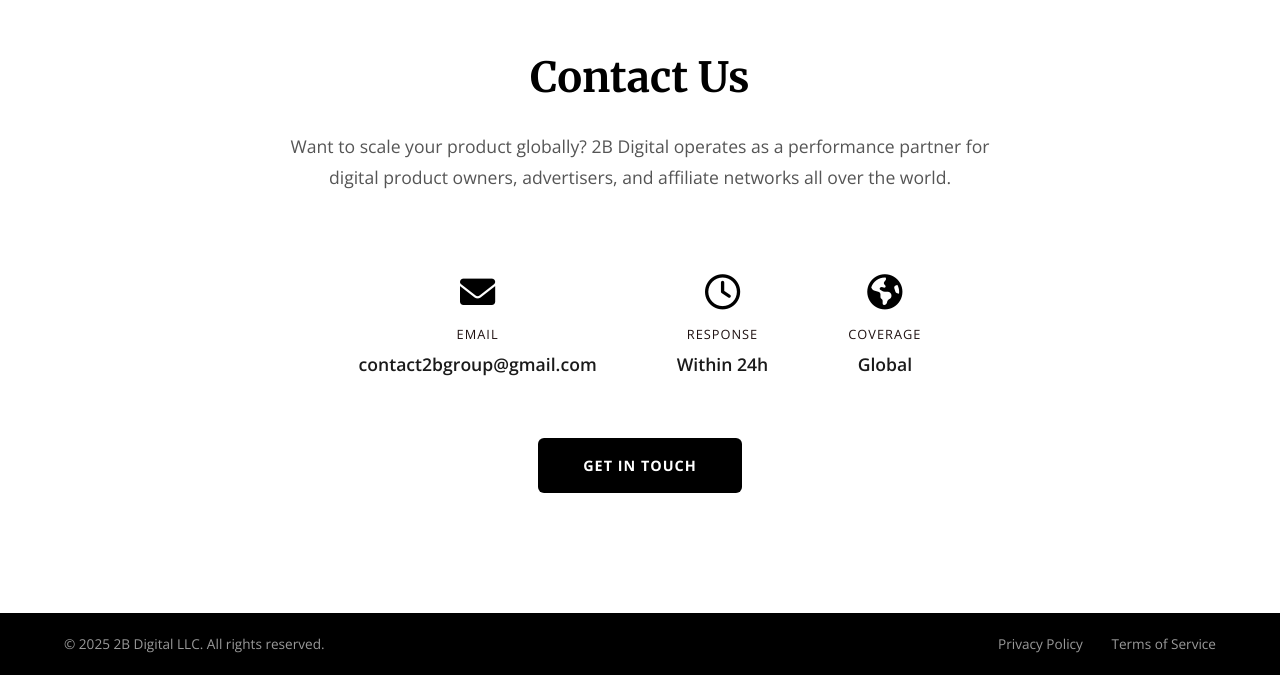
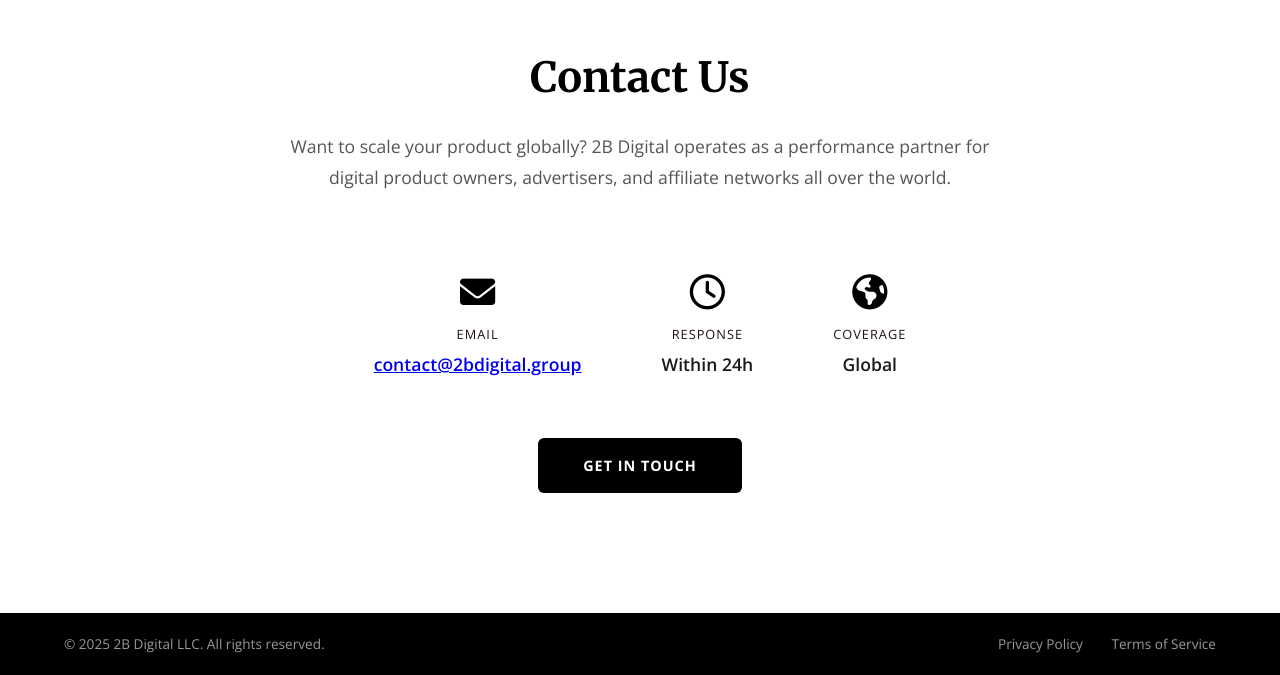
Before and after one commit to GustaJg/2B-Digital, a plain HTML site: page index.html in a window 1280 px wide. Shown: the part 4000-4675 px from the top of the page. Drawn offline with nearby package versions, Linux system fonts and the light colour scheme.

Commit message:
Add files via upload

```diff
--- a/index.html
+++ b/index.html
@@ -145,7 +145,8 @@
                 <div class="contact-item">
                     <i class="fas fa-envelope"></i>
                     <span class="item-label">Email</span>
-                    <span class="item-value">contact2bgroup@gmail.com</span>
+                    <!-- Updated email link to work on mobile and desktop -->
+                    <a href="#" id="dynamic-email-link" class="item-value">contact@2bdigital.group</a>
                 </div>
                 <div class="contact-item">
                     <i class="far fa-clock"></i>
@@ -159,7 +160,7 @@
                 </div>
             </div>
 
-            <a href="mailto:contact@2bdigital.group" class="btn btn-dark btn-center">Get in touch</a>
+            <a href="#" class="btn btn-dark btn-center" id="dynamic-email-btn">Get in touch</a>
         </div>
     </section>
 
@@ -263,6 +264,22 @@
         </div>
     </div>
 
+    <!-- Scripts -->
     <script src="js/Script.js"></script>
+    <script>
+        // Detect device and update email link dynamically
+        const emailLink = document.getElementById('dynamic-email-link');
+        const emailBtn = document.getElementById('dynamic-email-btn');
+        const emailAddress = 'contact@2bdigital.group';
+        const gmailWeb = 'https://mail.google.com/mail/?view=cm&fs=1&to=' + emailAddress;
+
+        function isMobileDevice() {
+            return /Android|iPhone|iPad|iPod|Opera Mini|IEMobile|WPDesktop/i.test(navigator.userAgent);
+        }
+
+        const finalLink = isMobileDevice() ? `mailto:${emailAddress}` : gmailWeb;
+        emailLink.setAttribute('href', finalLink);
+        emailBtn.setAttribute('href', finalLink);
+    </script>
 </body>
 </html>
--- a/js/Script.js
+++ b/js/Script.js
@@ -2,7 +2,7 @@ document.addEventListener('DOMContentLoaded', () => {
     const navbar = document.querySelector('.navbar');
     const body = document.body;
 
-    // 1. Efeito na Navbar ao rolar
+    // 1. Navbar scroll effect
     function handleScroll() {
         if (window.scrollY > 50) {
             navbar.classList.add('scrolled');
@@ -12,18 +12,18 @@ document.addEventListener('DOMContentLoaded', () => {
     }
     window.addEventListener('scroll', handleScroll);
 
-    // 2. Smooth Scroll para links da página
+    // 2. Smooth Scroll for page links
     const smoothScrollLinks = document.querySelectorAll('a[href^="#"]');
     smoothScrollLinks.forEach(link => {
         link.addEventListener('click', function(e) {
             const href = this.getAttribute('href');
-            // Ignora links vazios ou links do rodapé
+            // Ignore empty links or footer links
             if (href === '#' || this.closest('.footer-links')) return;
 
             e.preventDefault();
             const targetElement = document.querySelector(href);
             if (targetElement) {
-                // Rola compensando a navbar
+                // Scroll offset for navbar
                 window.scrollTo({
                     top: targetElement.offsetTop - 100,
                     behavior: 'smooth'
@@ -32,11 +32,11 @@ document.addEventListener('DOMContentLoaded', () => {
         });
     });
 
-    // 3. Lógica dos Modais (Termos e Privacidade)
+    // 3. Modals logic (Terms & Privacy)
     const policyLinks = document.querySelectorAll('.footer-links a');
     const closeButtons = document.querySelectorAll('.modal-close');
 
-    // ABRIR
+    // OPEN
     policyLinks.forEach(link => {
         link.addEventListener('click', function(e) {
             e.preventDefault();
@@ -44,31 +44,53 @@ document.addEventListener('DOMContentLoaded', () => {
             const targetModal = document.getElementById(targetId);
 
             if (targetModal) {
-                targetModal.classList.remove('hidden'); // Garante que display: none saia
-                // Pequeno delay para permitir a transição de opacidade
+                targetModal.classList.remove('hidden'); // Remove display: none
                 setTimeout(() => {
                     targetModal.classList.add('active');
                 }, 10);
 
-                body.style.overflow = 'hidden'; // Trava a rolagem
+                body.style.overflow = 'hidden'; // Lock scrolling
             }
         });
     });
 
-    // FECHAR
+    // CLOSE
     closeButtons.forEach(button => {
         button.addEventListener('click', function(e) {
             e.preventDefault();
             const modal = this.closest('.modal-overlay');
             if (modal) {
                 modal.classList.remove('active');
-                // Espera a transição de opacidade terminar antes de dar display: none
                 setTimeout(() => {
                     modal.classList.add('hidden');
                 }, 300);
 
-                body.style.overflow = 'auto'; // Destrava a rolagem
+                body.style.overflow = 'auto'; // Unlock scrolling
             }
         });
     });
+
+    // 4. Dynamic email link for mobile/desktop
+    const emailLink = document.getElementById('dynamic-email-link');
+    const emailBtn = document.getElementById('dynamic-email-btn');
+    const emailAddress = 'contact@2bdigital.group';
+    const gmailWeb = 'https://mail.google.com/mail/?view=cm&fs=1&to=' + emailAddress;
+
+    function isMobileDevice() {
+        return /Android|iPhone|iPad|iPod|Opera Mini|IEMobile|WPDesktop/i.test(navigator.userAgent);
+    }
+
+    if (isMobileDevice()) {
+        // Mobile: mailto normal
+        emailLink.setAttribute('href', `mailto:${emailAddress}`);
+        emailBtn.setAttribute('href', `mailto:${emailAddress}`);
+        emailLink.removeAttribute('target');
+        emailBtn.removeAttribute('target');
+    } else {
+        // Desktop: Gmail web, open in new tab
+        emailLink.setAttribute('href', gmailWeb);
+        emailBtn.setAttribute('href', gmailWeb);
+        emailLink.setAttribute('target', '_blank');
+        emailBtn.setAttribute('target', '_blank');
+    }
 });
```
